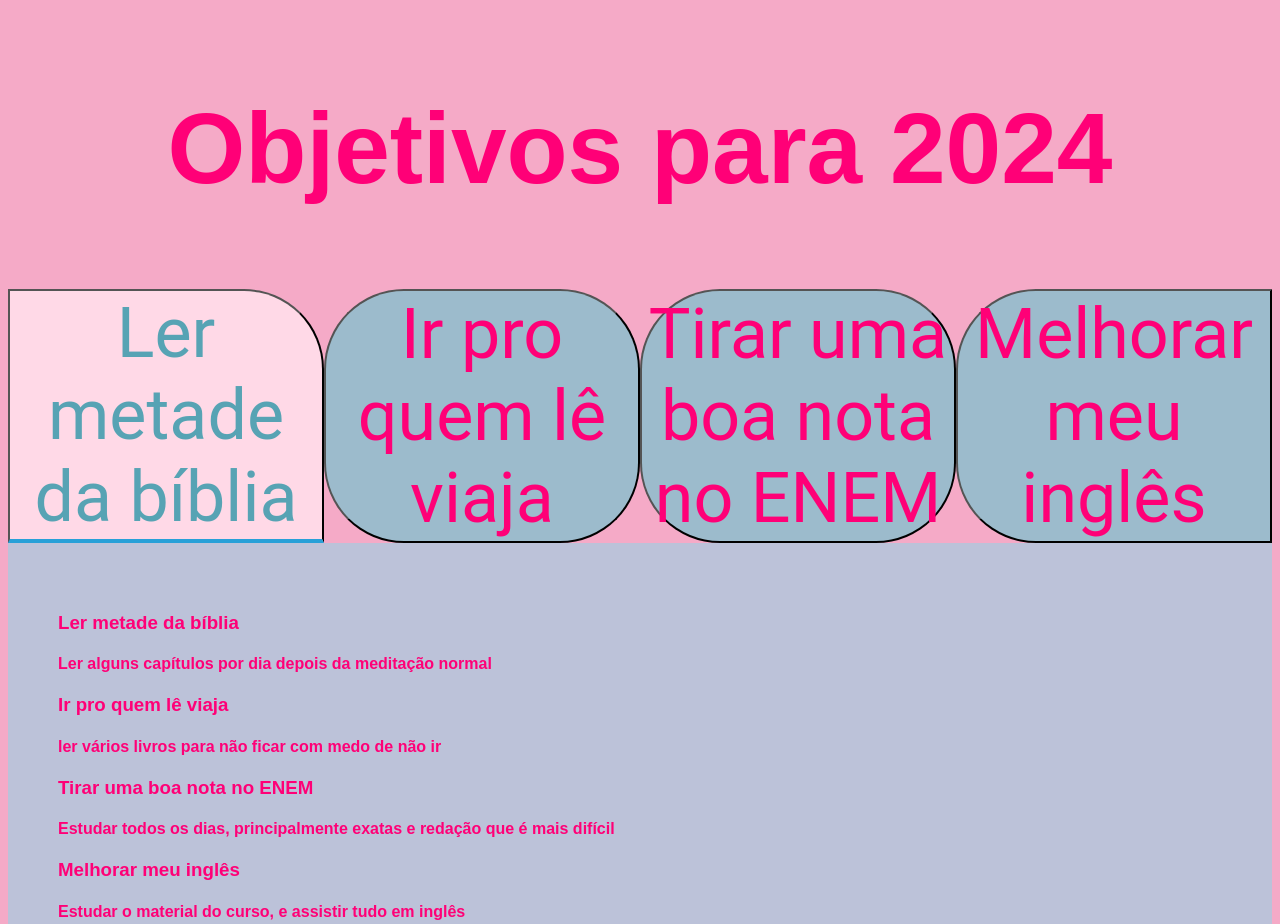
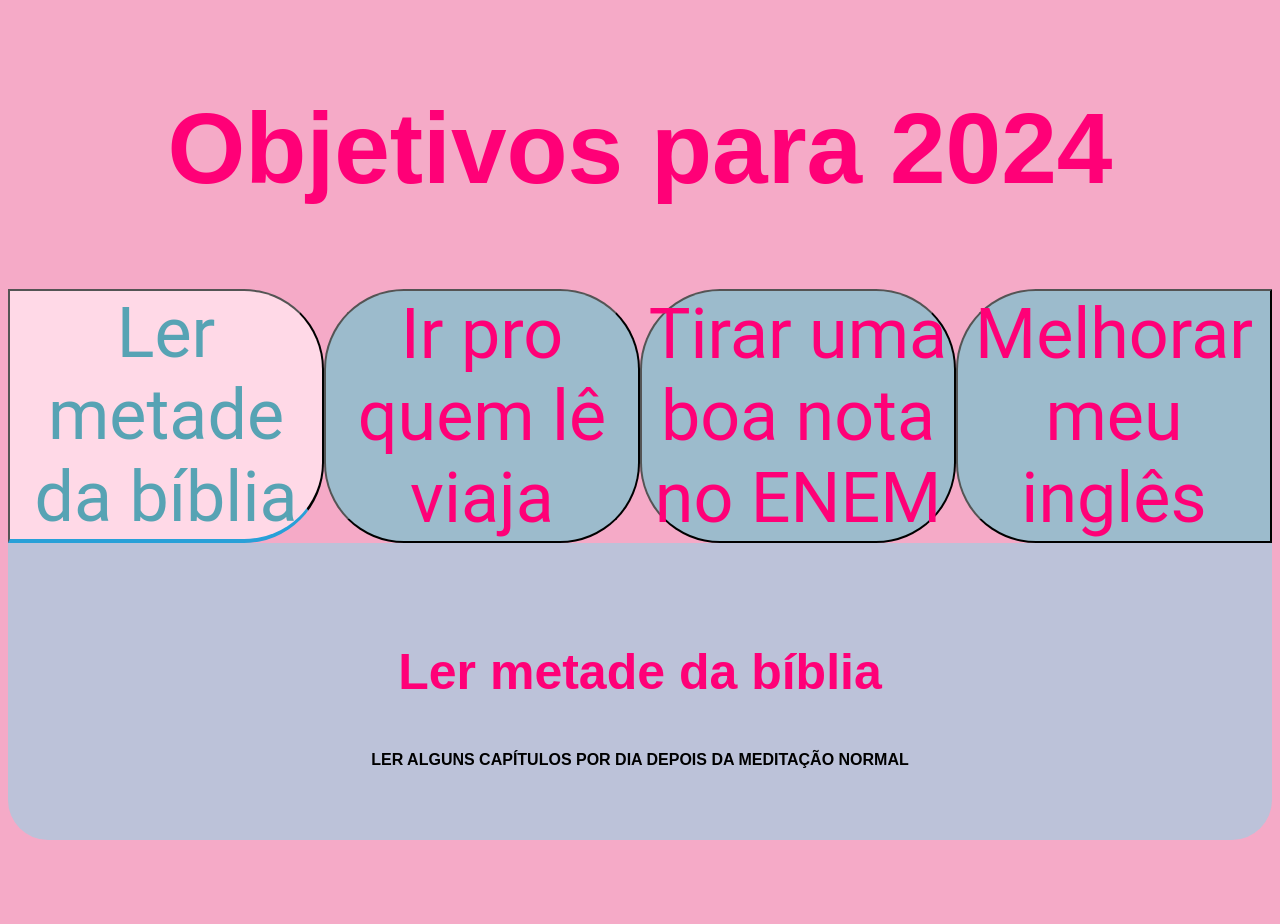
Before and after one commit to isadoratelles/Objetivos-2024, a plain HTML site: page objetivos 2024/index.html in a window 1280 px wide. Shown: the top 924 px of the page. After the commit the page ends 848 px from the top, so only its background shows below. Drawn offline with Linux system fonts and the light colour scheme; a web font is replaced by a local one.

Commit message:
Add files via upload

```diff
--- a/objetivos 2024/index.html
+++ b/objetivos 2024/index.html
@@ -18,7 +18,7 @@
             <button class="botao">Melhorar meu inglês</button>
         </div>
         <div class="aba-textos">
-            <div class="aba-conteudo">
+            <div class="aba-conteudo ativo">
                 <h3 class="aba-conteudo-titulo-principal">Ler metade da bíblia</h3>
                 <h4 class="aba-conteudo-titulo-secundario">Ler alguns capítulos por dia depois da meditação normal</h4>
             </div>
--- a/objetivos 2024/main.js
+++ b/objetivos 2024/main.js
@@ -1,4 +1,5 @@
 const botoes = document.querySelectorAll(".botao");
+const textos=document.querySelectorAll(".aba-conteudo");
 //Declara quais elementos vão ser lidos. O script vai ler todos que tiverem a classe "botao".
 
 for(let i=0;i <botoes.length;i++){
@@ -6,9 +7,11 @@ for(let i=0;i <botoes.length;i++){
     botoes[i].onclick = function() {
         for(let j=0;j<botoes.length;j++) {
         botoes[j].classList.remove("ativo");
+        textos[j].classList.remove("ativo");
         }
         //Remove a classe "ativo" de todos os botões.
         botoes[i].classList.add("ativo");
+        textos[i].classList.add("ativo");
         //Adiciona a classe ativo só no botão clicado.
     }
 }
--- a/objetivos 2024/style.css
+++ b/objetivos 2024/style.css
@@ -47,7 +47,7 @@ body{
 }
 
 .botao:first-child{
-    border-radius: 0 80px 0 0;
+    border-radius: 0 80px 80px 0;
 }
 
 .botao:last-child{
@@ -58,7 +58,7 @@ body{
     border-radius: 80px 80px 80px 80px;
 }
 
-.ativo{
+.botao.ativo{
     background: var(--botao-ativo);
     border-bottom: 4px solid rgb(40, 160, 216);
     color:rgba(12, 139, 156, 0.692);
@@ -69,3 +69,22 @@ body{
     padding:50px;
     border-radius:0 0 40px 40px;
 }
+
+.aba-conteudo.ativo{
+    display:block;
+}
+
+.aba-conteudo{
+    display:none;
+}
+
+.aba-conteudo-titulo-principal{
+    font-size:50px;
+    text-align:center;
+}
+
+.aba-conteudo-titulo-secundario{
+    color:black;
+    text-transform:uppercase;
+    text-align: center;
+}
```
